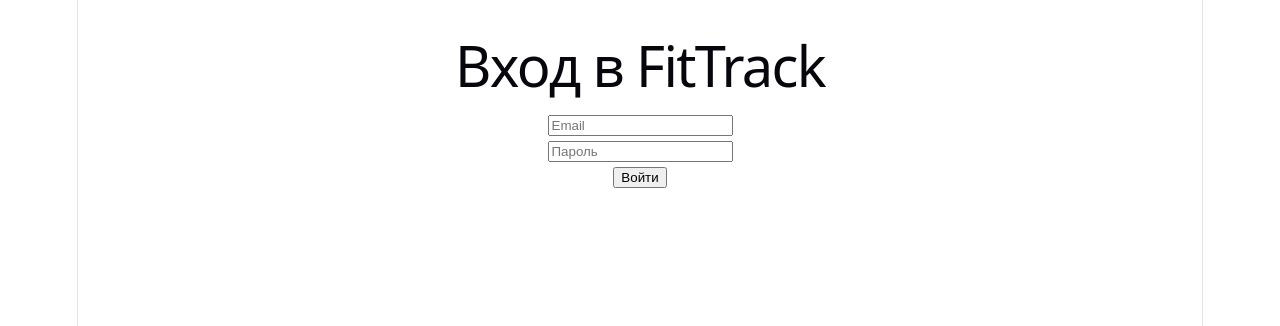
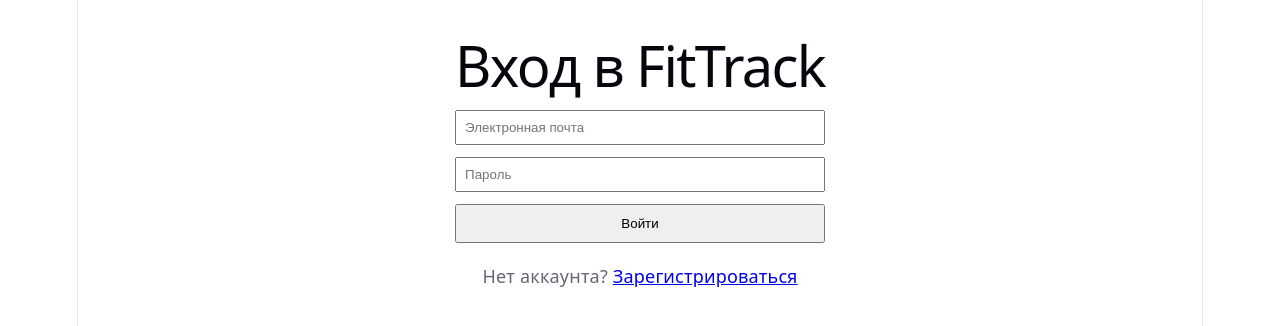
Before and after one commit to muraterasyl745-hash/fittrack, a React (Vite) app: page /login in a window 1280 px wide. Shown: the top 326 px of the page. Built offline with nearby package versions, Linux system fonts and the light colour scheme; no server answers.

Commit message:
Update LoginPage.jsx

```diff
--- a/src/pages/LoginPage.jsx
+++ b/src/pages/LoginPage.jsx
@@ -1,8 +1,8 @@
 import { useState } from 'react'
 import { supabase } from '../lib/supabase'
-import { useNavigate } from 'react-router-dom'
+import { useNavigate, Link } from 'react-router-dom'
 
-function LoginPage() {
+export function LoginPage() {
   const [email, setEmail] = useState('')
   const [password, setPassword] = useState('')
   const [error, setError] = useState('')
@@ -11,7 +11,12 @@
   async function handleLogin(e) {
     e.preventDefault()
     setError('')
-    const { error } = await supabase.auth.signInWithPassword({ email, password })
+
+    const { error } = await supabase.auth.signInWithPassword({
+      email,
+      password,
+    })
+
     if (error) {
       setError(error.message)
     } else {
@@ -20,28 +25,42 @@
   }
 
   return (
-    <div style={{ padding: 20 }}>
+    <div style={{ padding: 20, maxWidth: 400, margin: '0 auto', textAlign: 'center' }}>
       <h1>Вход в FitTrack</h1>
+
       <form onSubmit={handleLogin}>
-        <div>
+        <div style={{ marginBottom: 12 }}>
           <input
             type="email"
-            placeholder="Email"
+            placeholder="Электронная почта"
             value={email}
             onChange={(e) => setEmail(e.target.value)}
+            required
+            style={{ width: '100%', padding: 8, boxSizing: 'border-box' }}
           />
         </div>
-        <div>
+
+        <div style={{ marginBottom: 12 }}>
           <input
             type="password"
             placeholder="Пароль"
             value={password}
             onChange={(e) => setPassword(e.target.value)}
+            required
+            style={{ width: '100%', padding: 8, boxSizing: 'border-box' }}
           />
         </div>
+
         {error && <p style={{ color: 'red' }}>{error}</p>}
-        <button type="submit">Войти</button>
+
+        <button type="submit" style={{ width: '100%', padding: 10 }}>
+          Войти
+        </button>
       </form>
+
+      <p style={{ marginTop: 20 }}>
+        Нет аккаунта? <Link to="/register">Зарегистрироваться</Link>
+      </p>
     </div>
   )
 }
```
